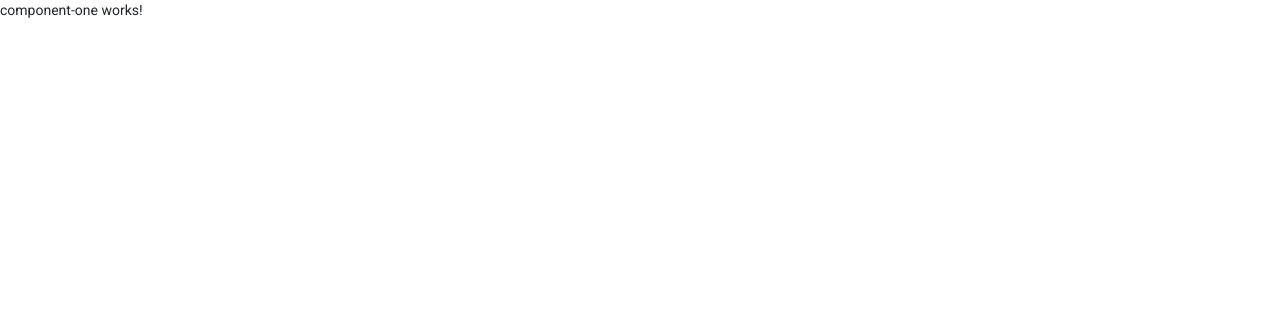
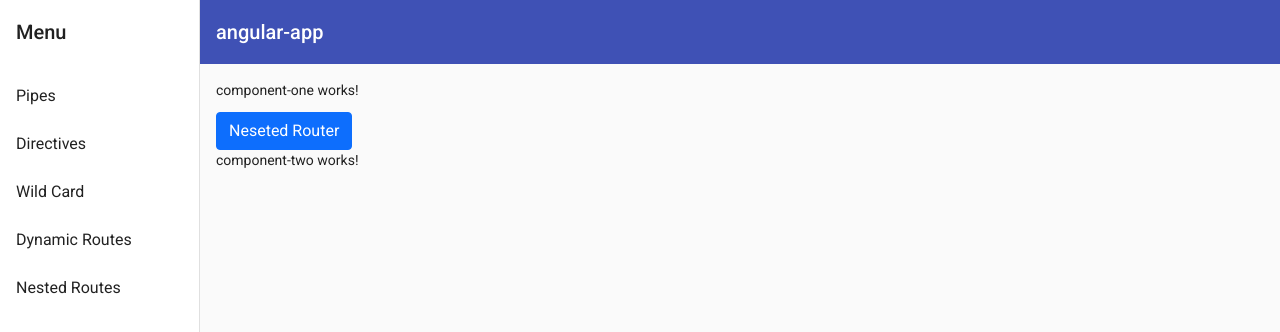
Before and after one commit to sujeewakabeysinghe/Angular-Complete-Course, an Angular app in the folder Angular/angular-app/: page /one/two in a window 1280 px wide. Shown: the top 332 px of the page. Built offline with nearby package versions, Linux system fonts and the light colour scheme.

Commit message:
Nested Routes

```diff
--- a/Angular/angular-app/src/app/app.component.html
+++ b/Angular/angular-app/src/app/app.component.html
@@ -26,10 +26,10 @@
 <a [routerLink]="['/wild-card']">Wild Card</a>
 <hr>
 <router-outlet></router-outlet> -->
-<!-- <gtn-mat-nav></gtn-mat-nav> -->
+<gtn-mat-nav></gtn-mat-nav>
 
 <!-- Forms -->
 <!-- <gtn-forms></gtn-forms> -->
 
 <!-- Modules -->
-<gtn-component-one></gtn-component-one>
+<!-- <gtn-component-one></gtn-component-one> -->
--- a/Angular/angular-app/src/app/app.module.ts
+++ b/Angular/angular-app/src/app/app.module.ts
@@ -34,6 +34,7 @@ import { FormsComponent } from './forms/forms.component';
 import { CustomDirectiveDirective } from './forms/custom-directive.directive';
 import { CustomDirectiveValidatorDirective } from './forms/custom-directive-validator.directive';
 import { FeatureModuleAndRoutingModule } from './feature-module-and-routing/feature-module-and-routing.module';
+import { ComponentTwoComponent } from './component-two/component-two.component';
 
 @NgModule({
   declarations: [
@@ -58,6 +59,7 @@ import { FeatureModuleAndRoutingModule } from './feature-module-and-routing/feat
     FormsComponent,
     CustomDirectiveDirective,
     CustomDirectiveValidatorDirective,
+    ComponentTwoComponent,
   ],
   imports: [
     BrowserModule,
--- a/Angular/angular-app/src/app/component-one/component-one.component.html
+++ b/Angular/angular-app/src/app/component-one/component-one.component.html
@@ -1 +1,3 @@
 <p>component-one works!</p>
+<button class="btn btn-primary" routerLink="two">Neseted Router</button>
+<router-outlet></router-outlet>
--- /dev/null
+++ b/Angular/angular-app/src/app/component-two/component-two.component.html
@@ -0,0 +1 @@
+<p>component-two works!</p>
--- /dev/null
+++ b/Angular/angular-app/src/app/component-two/component-two.component.ts
@@ -0,0 +1,15 @@
+import { Component, OnInit } from '@angular/core';
+
+@Component({
+  selector: 'gtn-component-two',
+  templateUrl: './component-two.component.html',
+  styleUrls: ['./component-two.component.scss']
+})
+export class ComponentTwoComponent implements OnInit {
+
+  constructor() { }
+
+  ngOnInit(): void {
+  }
+
+}
--- a/Angular/angular-app/src/app/mat-nav/mat-nav.component.html
+++ b/Angular/angular-app/src/app/mat-nav/mat-nav.component.html
@@ -9,6 +9,7 @@
       <a mat-list-item routerLink='directives'>Directives</a>
       <a mat-list-item routerLink='wild-card'>Wild Card</a>
       <a mat-list-item routerLink='dynamic-route'>Dynamic Routes</a>
+      <a mat-list-item routerLink='one'>Nested Routes</a>
     </mat-nav-list>
   </mat-sidenav>
   <mat-sidenav-content>
```
Also changed, not shown: Angular/angular-app/src/app/app-routing.module.ts (+10 -0 lines), Angular/angular-app/src/app/component-two/component-two.component.scss (added), 1 other file (tests, documents, lock files or other folders).
